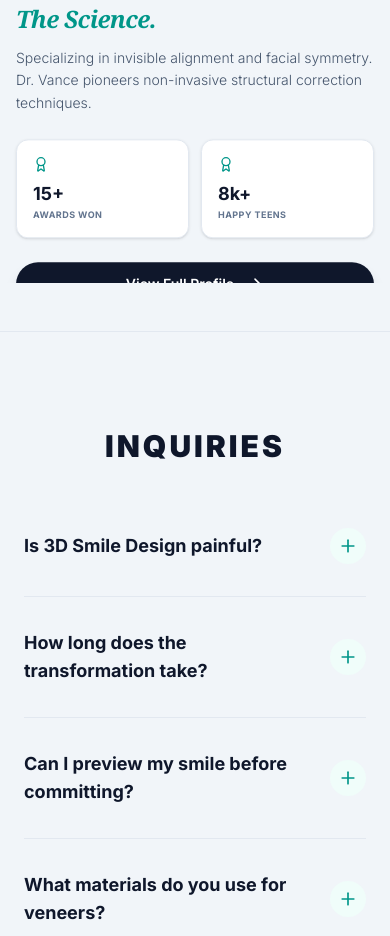
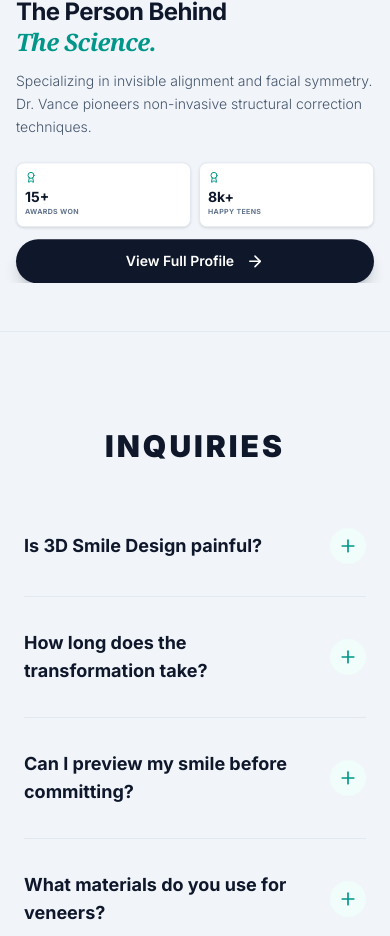
Before and after one commit to Chirantanv19/TrueSmile, a Next.js app: page /home in a window 390 px wide. Shown: the part 4504-5440 px from the top of the page. Built offline with nearby package versions, Linux system fonts and the light colour scheme.

Commit message:
fix mobile doctor card

```diff
--- a/src/components/DoctorCard.tsx
+++ b/src/components/DoctorCard.tsx
@@ -92,20 +92,20 @@ export default function DoctorCard({ doctor }: DoctorCardProps) {
                     {doctor.description}
                 </p>
 
-                <div className="grid grid-cols-2 gap-3 lg:gap-4 mb-6 lg:mb-8">
+                <div className="grid grid-cols-2 gap-2 lg:gap-4 mb-3 lg:mb-8">
                     {doctor.stats.map((stat, index) => (
-                        <div key={index} className="bg-white border border-slate-200 p-4 lg:p-5 rounded-xl lg:rounded-2xl shadow-sm hover:shadow-md transition-all">
-                            <Award className="text-teal-600 mb-2 w-4 h-4 lg:w-5 lg:h-5" />
-                            <p className="text-lg lg:text-xl font-bold text-slate-900">{stat.value}</p>
-                            <p className="text-[9px] lg:text-[10px] text-slate-500 font-bold uppercase tracking-wider">{stat.label}</p>
+                        <div key={index} className="bg-white border border-slate-200 p-2 lg:p-5 rounded-lg lg:rounded-2xl shadow-sm hover:shadow-md transition-all">
+                            <Award className="text-teal-600 mb-1 w-3 h-3 lg:w-5 lg:h-5" />
+                            <p className="text-sm lg:text-xl font-bold text-slate-900">{stat.value}</p>
+                            <p className="text-[7px] lg:text-[10px] text-slate-500 font-bold uppercase tracking-wider">{stat.label}</p>
                         </div>
                     ))}
                 </div>
 
                 <Link href={`/doctors/${doctor.id}`} className="w-full sm:w-auto">
-                    <button className="group flex items-center justify-center gap-3 px-6 lg:px-8 py-3 lg:py-4 bg-slate-900 hover:bg-slate-800 text-white text-sm lg:text-base font-semibold rounded-full transition-all w-full sm:w-auto shadow-lg shadow-slate-900/20">
+                    <button className="group flex items-center justify-center gap-3 px-6 lg:px-8 py-3 lg:py-4 bg-slate-900 hover:bg-slate-800 text-white text-sm lg:text-base font-semibold rounded-full transition-all duration-500 w-full sm:w-auto shadow-lg shadow-slate-900/20">
                         View Full Profile
-                        <ArrowRight size={18} className="group-hover:translate-x-1 transition-transform" />
+                        <ArrowRight size={18} className="group-hover:translate-x-1 transition-transform duration-500" />
                     </button>
                 </Link>
             </div>
```
